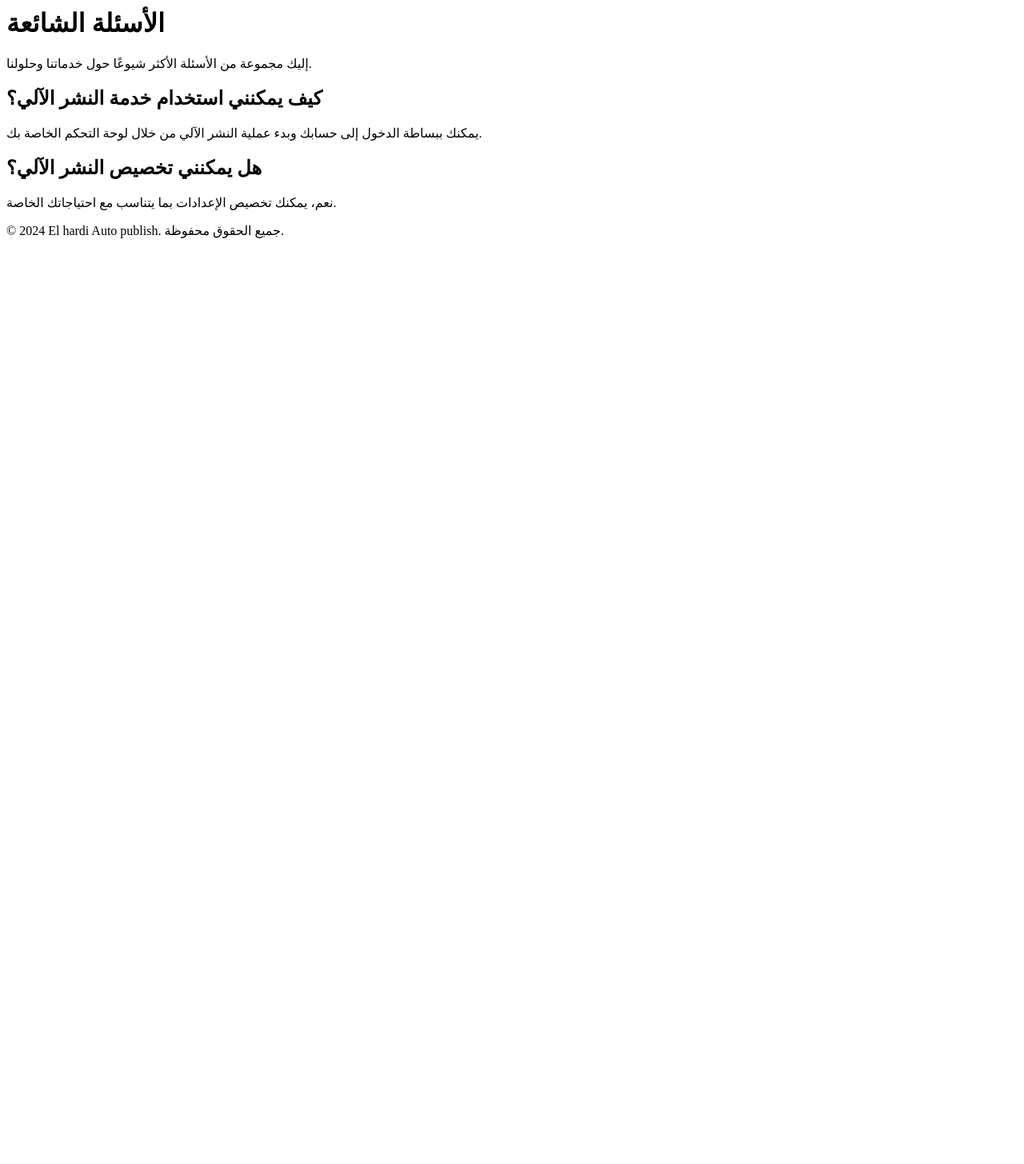
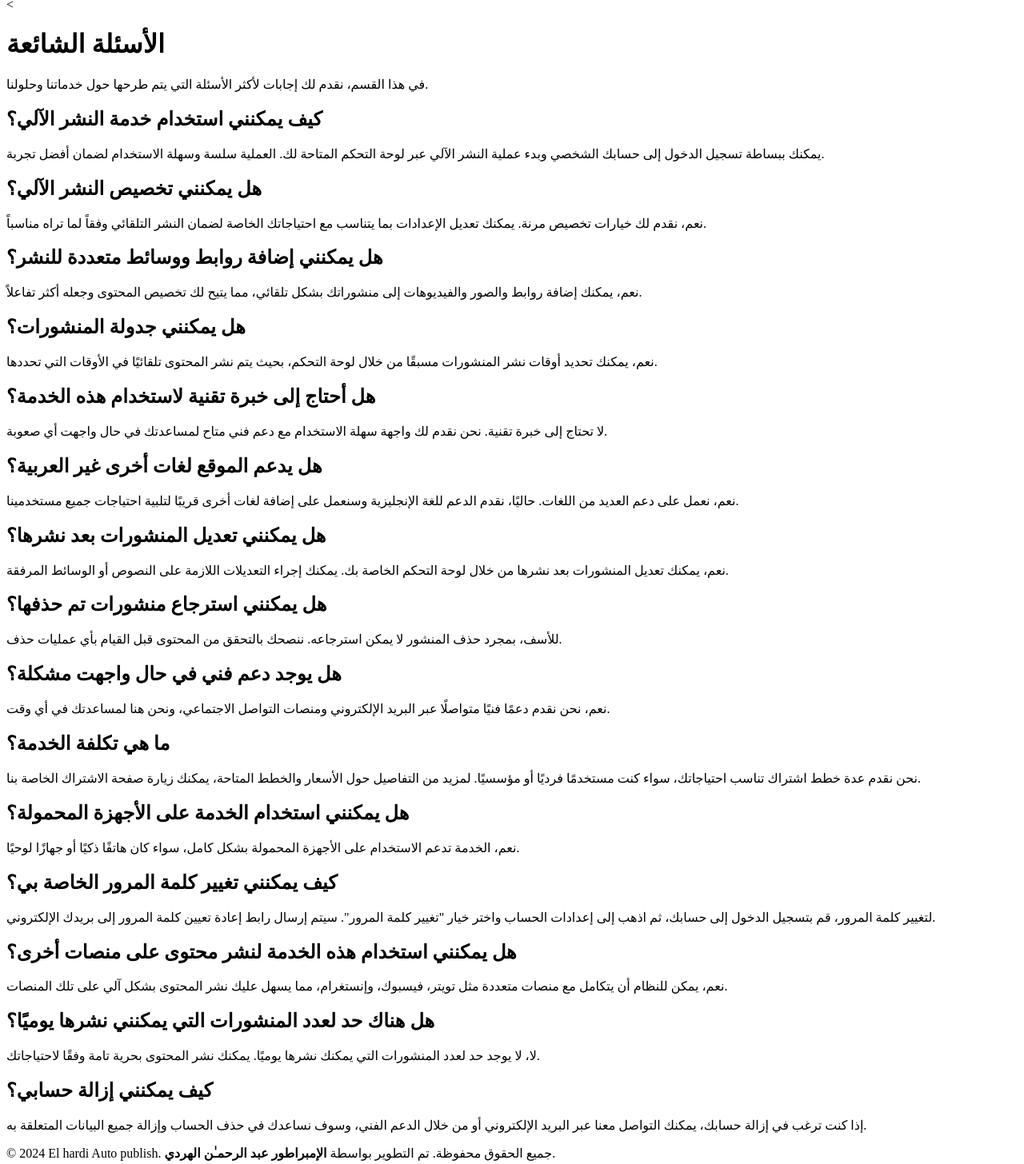
Before and after one commit to Emperor-1231/El-hardi-Auto-publish-, a website: page views/faq.html in a window 1280 px wide. Shown: the part 11-1467 px from the top of the page at 80% size. Before the commit the page ends 800 px from the top, so only its background shows below. Drawn offline with Linux system fonts and the light colour scheme.

Commit message:
faq.html

```diff
--- a/views/faq.html
+++ b/views/faq.html
@@ -1,35 +1,104 @@
 <!-- faq.html -->
-<!DOCTYPE html>
+<<!DOCTYPE html>
 <html lang="ar">
+
 <head>
     <meta charset="UTF-8">
     <meta name="viewport" content="width=device-width, initial-scale=1.0">
     <meta http-equiv="X-UA-Compatible" content="ie=edge">
     <title>الأسئلة الشائعة | El hardi Auto publish</title>
-    <link rel="stylesheet" href="styles.css">
+    <link rel="stylesheet" href="/public/style.css"> <!-- تعديل المسار ليتناسب مع بنية المشروع -->
 </head>
+
 <body>
     <header>
         <h1>الأسئلة الشائعة</h1>
-        <p>إليك مجموعة من الأسئلة الأكثر شيوعًا حول خدماتنا وحلولنا.</p>
+        <p>في هذا القسم، نقدم لك إجابات لأكثر الأسئلة التي يتم طرحها حول خدماتنا وحلولنا.</p>
     </header>
 
     <section class="faq">
         <div class="question">
             <h2>كيف يمكنني استخدام خدمة النشر الآلي؟</h2>
-            <p>يمكنك ببساطة الدخول إلى حسابك وبدء عملية النشر الآلي من خلال لوحة التحكم الخاصة بك.</p>
+            <p>يمكنك ببساطة تسجيل الدخول إلى حسابك الشخصي وبدء عملية النشر الآلي عبر لوحة التحكم المتاحة لك. العملية سلسة وسهلة الاستخدام لضمان أفضل تجربة.</p>
         </div>
 
         <div class="question">
             <h2>هل يمكنني تخصيص النشر الآلي؟</h2>
-            <p>نعم، يمكنك تخصيص الإعدادات بما يتناسب مع احتياجاتك الخاصة.</p>
+            <p>نعم، نقدم لك خيارات تخصيص مرنة. يمكنك تعديل الإعدادات بما يتناسب مع احتياجاتك الخاصة لضمان النشر التلقائي وفقاً لما تراه مناسباً.</p>
         </div>
+
+        <div class="question">
+            <h2>هل يمكنني إضافة روابط ووسائط متعددة للنشر؟</h2>
+            <p>نعم، يمكنك إضافة روابط والصور والفيديوهات إلى منشوراتك بشكل تلقائي، مما يتيح لك تخصيص المحتوى وجعله أكثر تفاعلاً.</p>
+        </div>
+
+        <div class="question">
+            <h2>هل يمكنني جدولة المنشورات؟</h2>
+            <p>نعم، يمكنك تحديد أوقات نشر المنشورات مسبقًا من خلال لوحة التحكم، بحيث يتم نشر المحتوى تلقائيًا في الأوقات التي تحددها.</p>
+        </div>
+
+        <div class="question">
+            <h2>هل أحتاج إلى خبرة تقنية لاستخدام هذه الخدمة؟</h2>
+            <p>لا تحتاج إلى خبرة تقنية. نحن نقدم لك واجهة سهلة الاستخدام مع دعم فني متاح لمساعدتك في حال واجهت أي صعوبة.</p>
+        </div>
+
+        <div class="question">
+            <h2>هل يدعم الموقع لغات أخرى غير العربية؟</h2>
+            <p>نعم، نعمل على دعم العديد من اللغات. حاليًا، نقدم الدعم للغة الإنجليزية وسنعمل على إضافة لغات أخرى قريبًا لتلبية احتياجات جميع مستخدمينا.</p>
+        </div>
+
+        <div class="question">
+            <h2>هل يمكنني تعديل المنشورات بعد نشرها؟</h2>
+            <p>نعم، يمكنك تعديل المنشورات بعد نشرها من خلال لوحة التحكم الخاصة بك. يمكنك إجراء التعديلات اللازمة على النصوص أو الوسائط المرفقة.</p>
+        </div>
+
+        <div class="question">
+            <h2>هل يمكنني استرجاع منشورات تم حذفها؟</h2>
+            <p>للأسف، بمجرد حذف المنشور لا يمكن استرجاعه. ننصحك بالتحقق من المحتوى قبل القيام بأي عمليات حذف.</p>
+        </div>
+
+        <div class="question">
+            <h2>هل يوجد دعم فني في حال واجهت مشكلة؟</h2>
+            <p>نعم، نحن نقدم دعمًا فنيًا متواصلًا عبر البريد الإلكتروني ومنصات التواصل الاجتماعي، ونحن هنا لمساعدتك في أي وقت.</p>
+        </div>
+
+        <div class="question">
+            <h2>ما هي تكلفة الخدمة؟</h2>
+            <p>نحن نقدم عدة خطط اشتراك تناسب احتياجاتك، سواء كنت مستخدمًا فرديًا أو مؤسسيًا. لمزيد من التفاصيل حول الأسعار والخطط المتاحة، يمكنك زيارة صفحة الاشتراك الخاصة بنا.</p>
+        </div>
+
+        <div class="question">
+            <h2>هل يمكنني استخدام الخدمة على الأجهزة المحمولة؟</h2>
+            <p>نعم، الخدمة تدعم الاستخدام على الأجهزة المحمولة بشكل كامل، سواء كان هاتفًا ذكيًا أو جهازًا لوحيًا.</p>
+        </div>
+
+        <div class="question">
+            <h2>كيف يمكنني تغيير كلمة المرور الخاصة بي؟</h2>
+            <p>لتغيير كلمة المرور، قم بتسجيل الدخول إلى حسابك، ثم اذهب إلى إعدادات الحساب واختر خيار "تغيير كلمة المرور". سيتم إرسال رابط إعادة تعيين كلمة المرور إلى بريدك الإلكتروني.</p>
+        </div>
+
+        <div class="question">
+            <h2>هل يمكنني استخدام هذه الخدمة لنشر محتوى على منصات أخرى؟</h2>
+            <p>نعم، يمكن للنظام أن يتكامل مع منصات متعددة مثل تويتر، فيسبوك، وإنستغرام، مما يسهل عليك نشر المحتوى بشكل آلي على تلك المنصات.</p>
+        </div>
+
+        <div class="question">
+            <h2>هل هناك حد لعدد المنشورات التي يمكنني نشرها يوميًا؟</h2>
+            <p>لا، لا يوجد حد لعدد المنشورات التي يمكنك نشرها يوميًا. يمكنك نشر المحتوى بحرية تامة وفقًا لاحتياجاتك.</p>
+        </div>
+
+        <div class="question">
+            <h2>كيف يمكنني إزالة حسابي؟</h2>
+            <p>إذا كنت ترغب في إزالة حسابك، يمكنك التواصل معنا عبر البريد الإلكتروني أو من خلال الدعم الفني، وسوف نساعدك في حذف الحساب وإزالة جميع البيانات المتعلقة به.</p>
+        </div>
+
     </section>
 
     <footer>
-        <p>&copy; 2024 El hardi Auto publish. جميع الحقوق محفوظة.</p>
+        <p>&copy; 2024 El hardi Auto publish. جميع الحقوق محفوظة. تم التطوير بواسطة <strong>الإمبراطور عبد الرحمـٰن الهردي</strong>.</p>
     </footer>
 
-    <script src="script.js"></script>
+    <script src="/public/script.js"></script> <!-- تعديل المسار ليتناسب مع بنية المشروع -->
 </body>
+
 </html>
```
